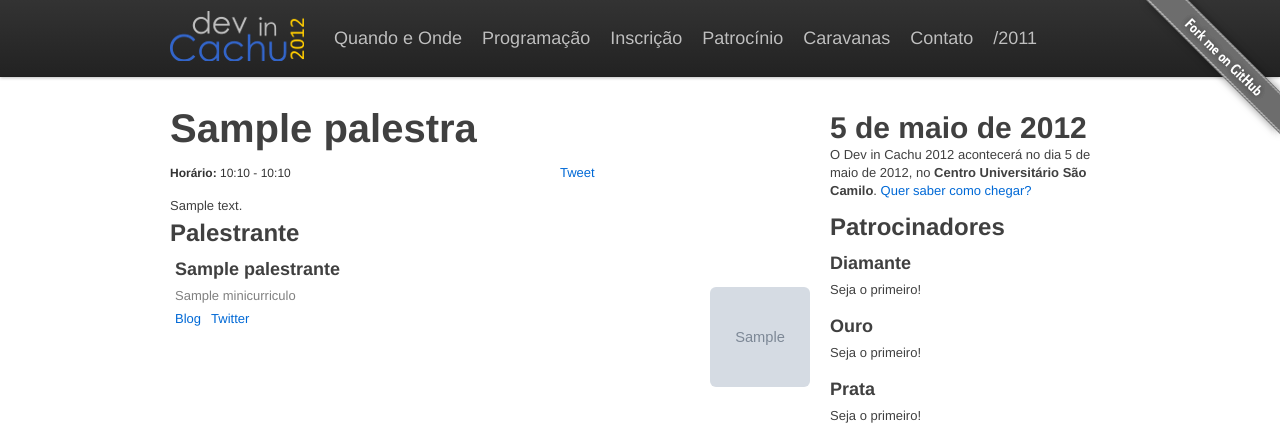
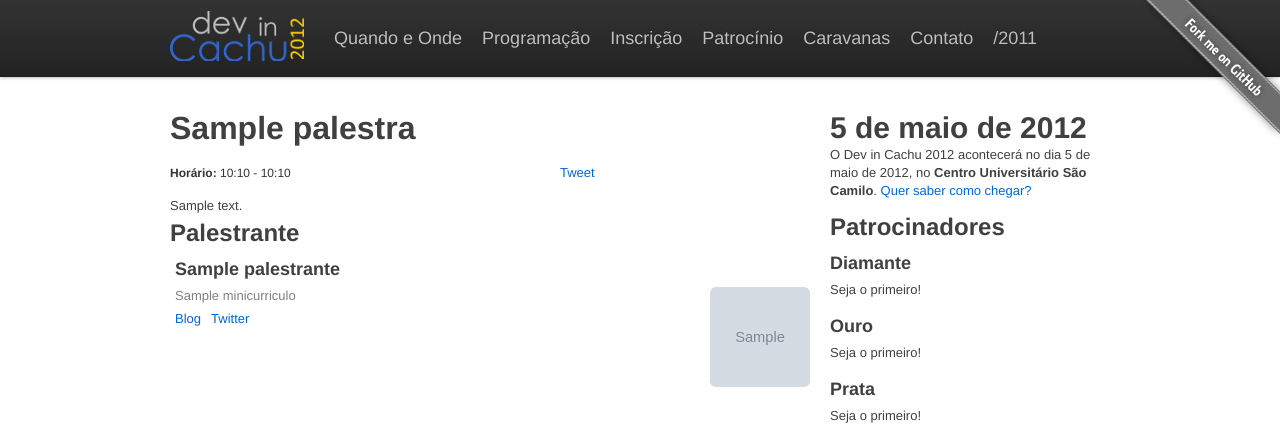
Before and after one commit to devincachu/devincachu, a Django app: template devincachu/palestras/templates/palestra.html in a window 1280 px wide. Shown: the top 427 px of the page. Run offline with Django 3.2, Linux system fonts and the light colour scheme; the template is opened without the code that fills it: most values are stand-ins (such as "Sample title", 1, 10 or a date in 2020); grey boxes marked "Sample" are stand-in pictures; parts of the project's set-up code (start-up, migrations or seed data) failed here and were passed over; some libraries are stand-ins or nearby versions.

Commit message:
Definindo tamanho menor para h1 com o título da palestra

```diff
--- a/devincachu/palestras/static/css/palestrantes.css
+++ b/devincachu/palestras/static/css/palestrantes.css
@@ -59,3 +59,7 @@ div#twitter {
 .descricao {
     clear: both;
 }
+
+#titulo-palestra {
+    font-size: 32px;
+}
--- a/devincachu/palestras/templates/palestra.html
+++ b/devincachu/palestras/templates/palestra.html
@@ -13,7 +13,7 @@
 {% endblock %}
 
 {% block coluna_central %}
-    <h1>{{ palestra.titulo }}</h1>
+    <h1 id="titulo-palestra">{{ palestra.titulo }}</h1>
     <div class="horario"><strong>Horário:</strong> {{ palestra.inicio|time:"H:i" }} - {{ palestra.termino|time:"H:i" }}</div>
     <div id="gplus" class="social"><div class="g-plusone" data-size="medium"></div></div>
     <div id="fb" class="social"><div class="fb-like" data-send="false" data-layout="button_count" data-width="45" data-show-faces="false"></div></div>
```
